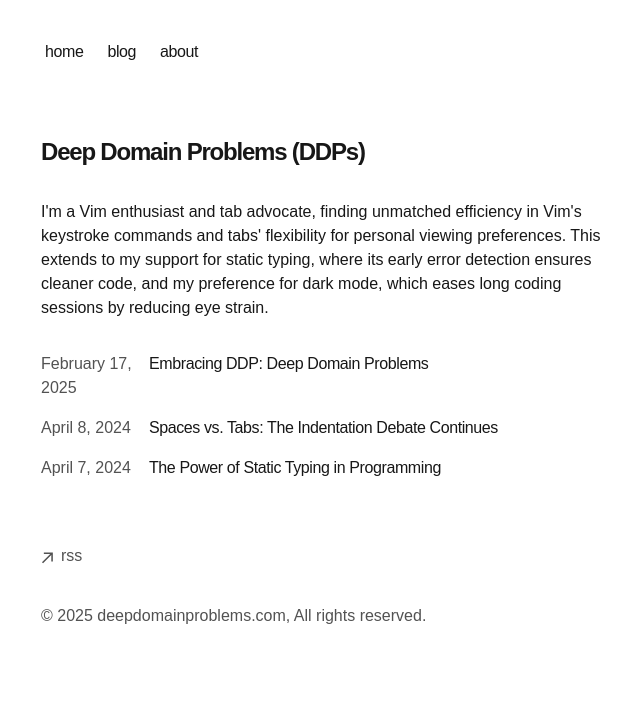
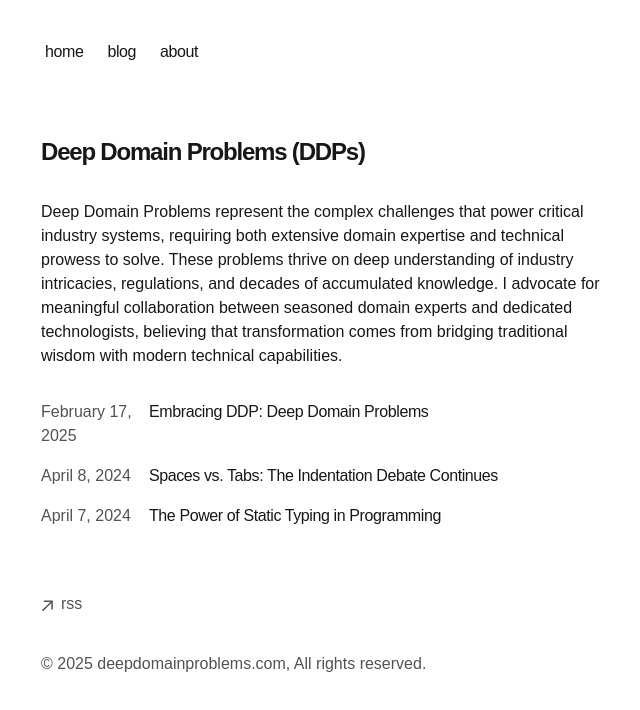
Before and after one commit to deepdomainproblems/deepdomainproblems.github.io, a Next.js app: page / in a window 1280 px wide. Shown: the top 710 px of the page, without its empty margins (311-951 px from the left). Built offline with nearby package versions, Linux system fonts and the light colour scheme.

Commit message:
Revise About page content to emphasize Deep Domain Problems and the importance of collaboration between domain experts and technologists

```diff
--- a/src/app/page.tsx
+++ b/src/app/page.tsx
@@ -7,11 +7,7 @@ export default function Page() {
         Deep Domain Problems (DDPs)
       </h1>
       <p className="mb-4">
-        {`I'm a Vim enthusiast and tab advocate, finding unmatched efficiency in
-        Vim's keystroke commands and tabs' flexibility for personal viewing
-        preferences. This extends to my support for static typing, where its
-        early error detection ensures cleaner code, and my preference for dark
-        mode, which eases long coding sessions by reducing eye strain.`}
+        {`Deep Domain Problems represent the complex challenges that power critical industry systems, requiring both extensive domain expertise and technical prowess to solve. These problems thrive on deep understanding of industry intricacies, regulations, and decades of accumulated knowledge. I advocate for meaningful collaboration between seasoned domain experts and dedicated technologists, believing that transformation comes from bridging traditional wisdom with modern technical capabilities.`}
       </p>
       <div className="my-8">
         <BlogPosts />
```
